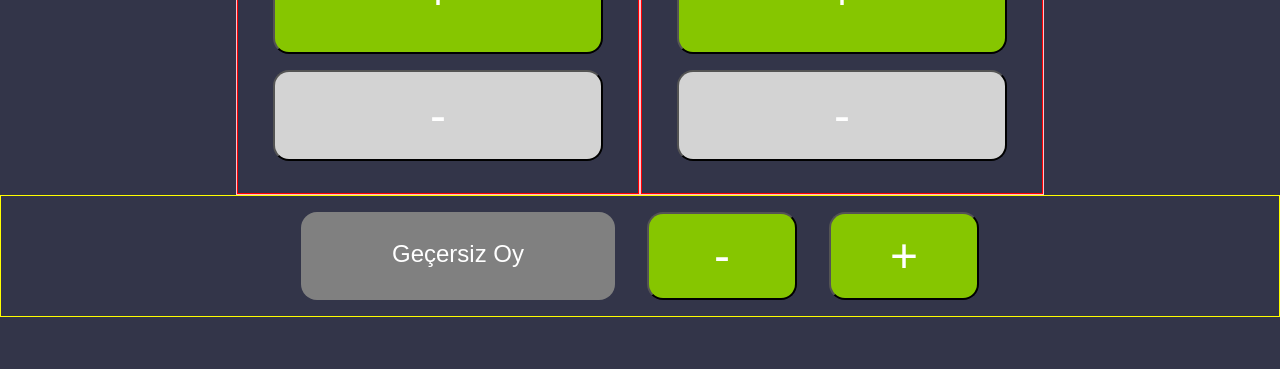
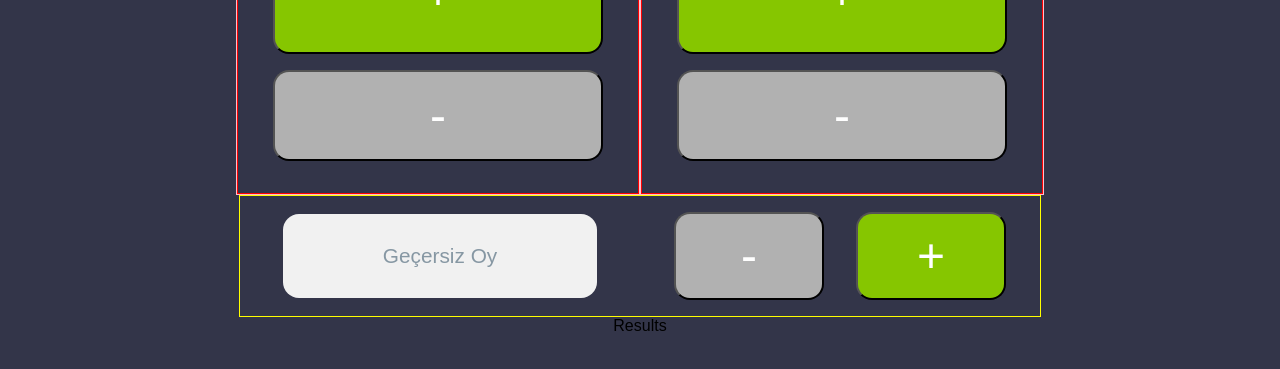
Before and after one commit to yusufgozukara/voteapp, a React (Create React App) app: page / in a window 1280 px wide. Shown: the part 411-780 px from the top of the page. Built offline with nearby package versions, Linux system fonts and the light colour scheme.

Commit message:
results comp added

```diff
--- a/src/App.css
+++ b/src/App.css
@@ -12,6 +12,7 @@
 }
 .invalid {
   display: flex;
+  width: 800px;
   /* flex-wrap: wrap; */
   margin: auto;
   border: 1px solid yellow;
@@ -20,18 +21,29 @@
 
 .invalid p {
   width: 250px;
-  background-color: gray;
+  background-color: #f1f1f1;
   border-radius: 1rem;
-  color: white;
+  color: #8697a3;
   padding: 2rem;
-  margin: 1rem;
-  font-size: 1.5rem;
+  margin: auto;
+  font-size: 1.3rem;
   line-height: 20px;
+}
+
+.invalidfirstdiv {
+  width: 400px;
+  margin: auto;
+  /* border: 1px solid white; */
+}
+.invalidseconddiv {
+  width: 400px;
+  margin: auto;
+  /* border: 1px solid white; */
 }
 
 .invalidMinus {
   width: 150px;
-  background-color: #86c600;
+  background-color: #b1b1b1;
   border-radius: 1rem;
   color: white;
   padding: 2rem;
--- a/src/App.js
+++ b/src/App.js
@@ -1,6 +1,7 @@
 import "./App.css";
 import Card from "./components/Card/Card";
 import InvalidVote from "./components/InvalidVote/InvalidVote";
+import Results from "./components/Results/Results";
 import persons from "./person.json";
 import { useState } from "react";
 
@@ -15,6 +16,7 @@ function App() {
         ))}
       </div>
       <InvalidVote />
+      <Results />
     </div>
   );
 }
--- a/src/components/Card/Card.css
+++ b/src/components/Card/Card.css
@@ -54,7 +54,7 @@
   color: white;
 }
 .minus {
-  background-color: #d3d3d3;
+  background-color: #b1b1b1;
   border-radius: 1rem;
   margin: 1rem;
   padding: 1rem 6rem;
--- a/src/components/InvalidVote/InvalidVote.js
+++ b/src/components/InvalidVote/InvalidVote.js
@@ -3,9 +3,13 @@ import React from "react";
 const InvalidVote = () => {
   return (
     <div className="invalid">
-      <p>Geçersiz Oy</p>
-      <button className="invalidMinus">-</button>
-      <button className="invalidPlus">+</button>
+      <div className="invalidfirstdiv">
+        <p>Geçersiz Oy</p>
+      </div>
+      <div className="invalidseconddiv">
+        <button className="invalidMinus">-</button>
+        <button className="invalidPlus">+</button>
+      </div>
     </div>
   );
 };
--- /dev/null
+++ b/src/components/Results/Results.js
@@ -0,0 +1,7 @@
+import React from "react";
+
+const Results = () => {
+  return <div>Results</div>;
+};
+
+export default Results;
```
Also changed, not shown: src/results.json (added, +16 -0 lines).
